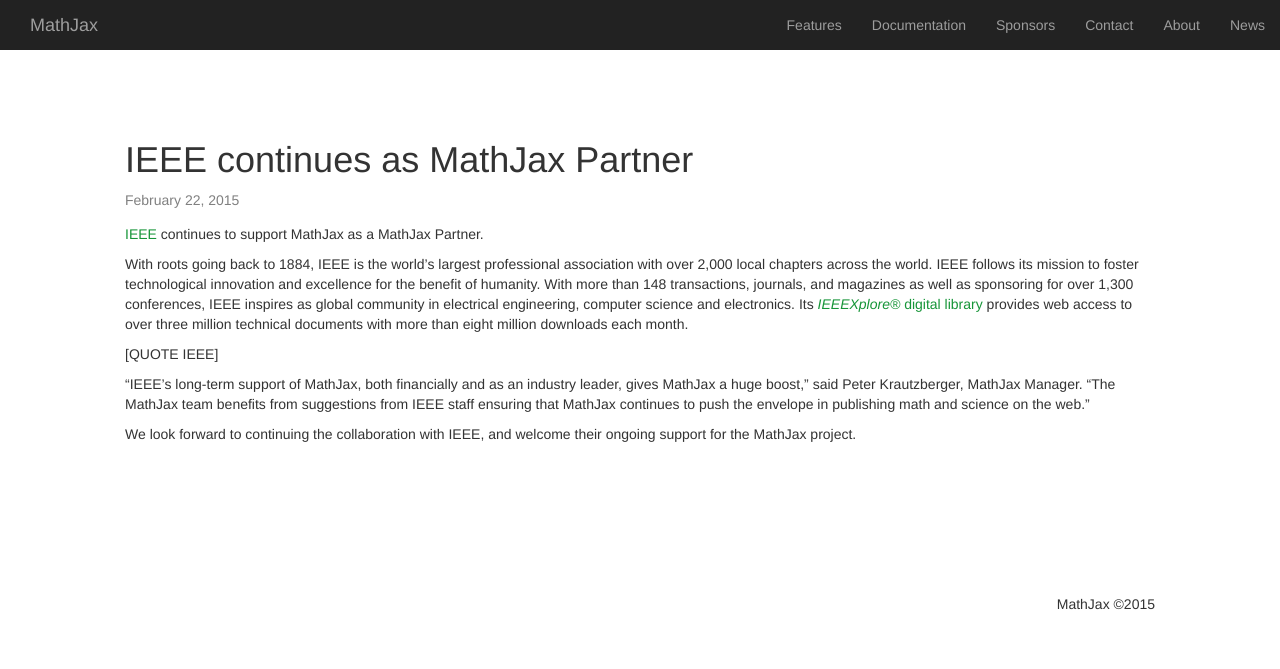
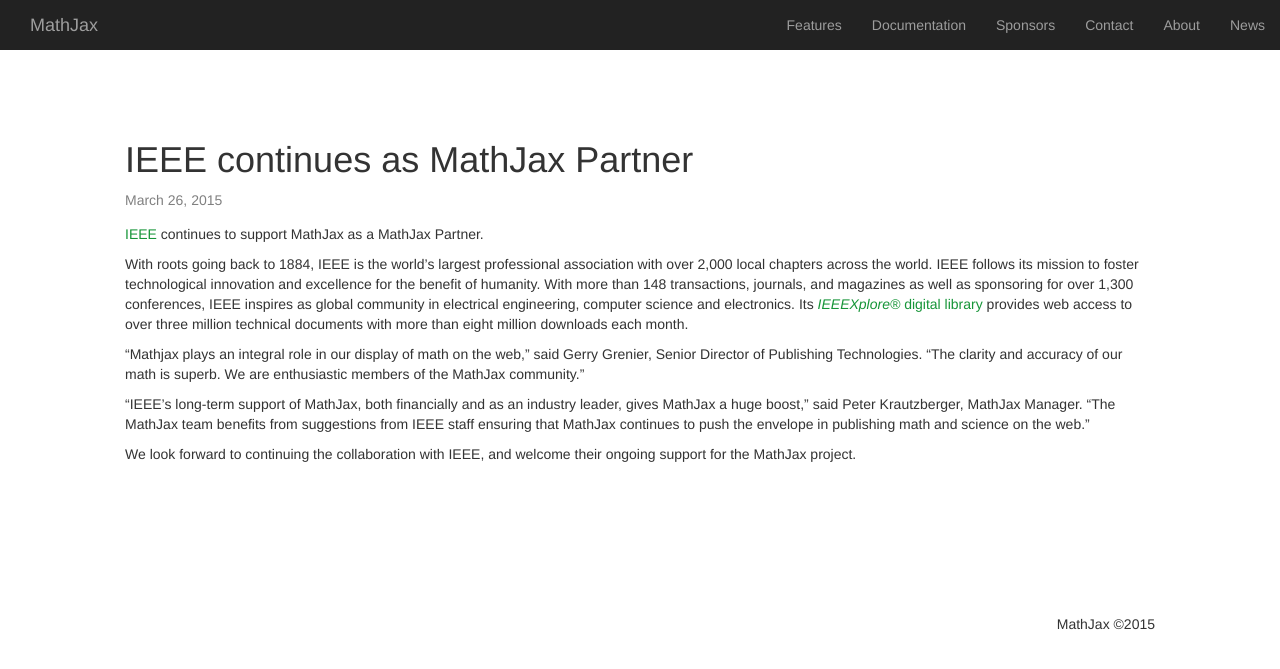
Before and after one commit to mathjax/MathJax-website, a Jekyll site: the page built from _posts/2015-03-27-ieee-continues-as-mathjax-partner-2.md, in a window 1280 px wide. Shown: the top 669 px of the page. Built offline with Jekyll 4.4.1, drawn with Linux system fonts in a browser that asks for light colours; nearby versions of some CDN libraries.

Commit message:
publish: IEEE announcement

```diff
--- a/_posts/2015-02-22-ieee-continues-as-mathjax-partner-2.md
+++ b/_posts/2015-03-27-ieee-continues-as-mathjax-partner-2.md
@@ -1,7 +1,7 @@
 ---
 layout: post
 title: IEEE continues as MathJax Partner
-date: 2015-02-22
+date: 2015-03-26
 categories: News
 author:
   first_name: Peter
@@ -12,8 +12,7 @@
 
 With roots going back to 1884, IEEE is the world’s largest professional association with over 2,000 local chapters across the world. IEEE follows its mission to foster technological innovation and excellence for the benefit of humanity.  With more than 148 transactions, journals, and magazines as well as sponsoring for over 1,300 conferences, IEEE inspires as global community in electrical engineering, computer science and electronics. Its [_IEEEXplore®_ digital library](https://ieeexplore.ieee.org/) provides web access to over three million technical documents with more than eight million downloads each month.
 
-[QUOTE IEEE]
-
+"Mathjax plays an integral role in our display of math on the web," said Gerry Grenier, Senior Director of Publishing Technologies. "The clarity and accuracy of our math is superb. We are enthusiastic members of the MathJax community."
 
 “IEEE’s long-term support of MathJax, both financially and as an industry leader, gives MathJax a huge boost,” said Peter Krautzberger,  MathJax Manager. "The MathJax team benefits from suggestions from IEEE staff  ensuring that MathJax continues to push the envelope in publishing math and science on the web.”
 
```
